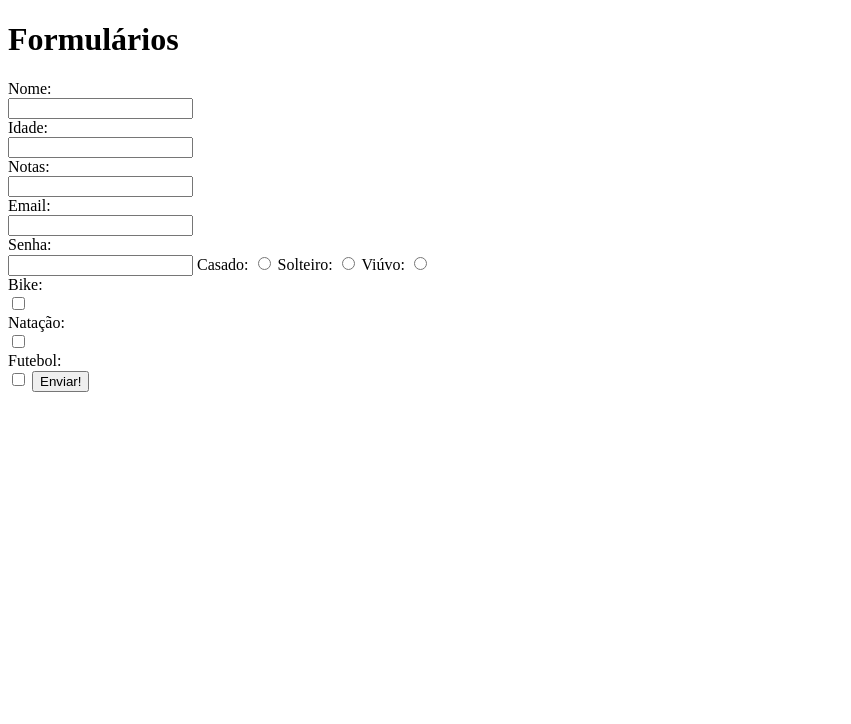
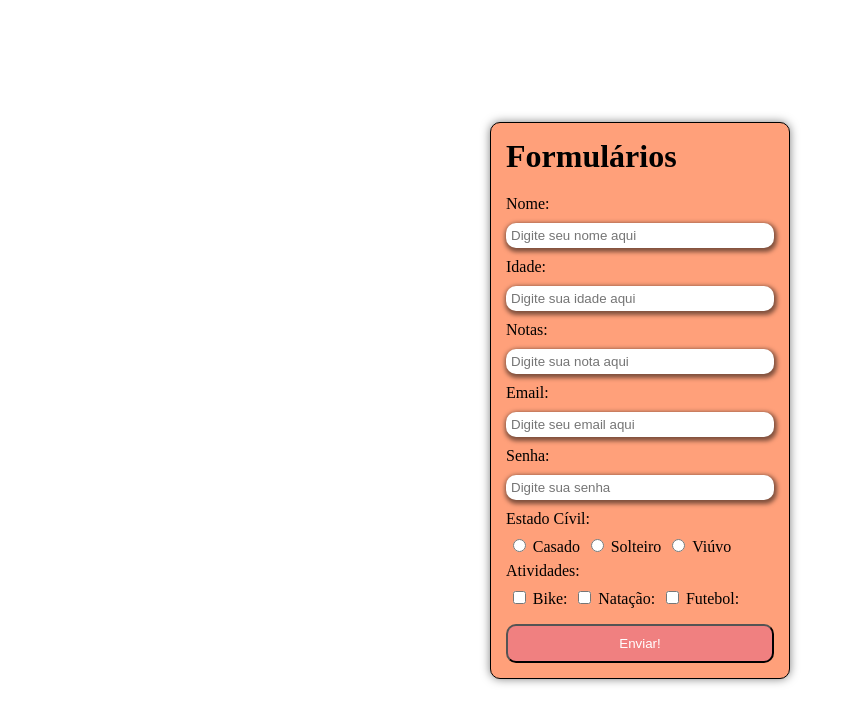
Before and after one commit to GuilhermeCruzzz790/Curso-SENAI-JS, a plain HTML site: page JS/ex017.html in a window 1280 px wide. Shown: the whole page, without its empty margins (0-851 px from the left). Drawn offline with Linux system fonts and the light colour scheme.

```diff
--- a/JS/ex017.html
+++ b/JS/ex017.html
@@ -5,58 +5,131 @@
     <meta name="viewport" content="width=device-width, initial-scale=1.0">
     <title>Formulários</title>
     <style>
-        label, #email {
-            display: block;
+        * {
+            margin: 0;
+            padding: 0;
+            box-sizing: border-box;
         }
 
-        .label-radio {
-            display: inline;
+        body {
+            display: flex;
+            justify-content: center;
+            align-items: center;
+            height: 100vh;
         }
+
+        h1 {
+            margin-bottom: 20px;
+        }
+
+        form {
+            background-color: lightsalmon;
+            width: 300px;
+            padding: 15px;
+            border-radius: 10px;
+            border: 1px solid black;
+            box-shadow: 0px 0px 10px rgba(0,0,0,0.5);
+        }
+
+        label {
+            display: block;
+            margin-bottom: 10px;
+        }
+
+        input {
+            width: 100%;
+            margin-bottom: 10px;
+            border-radius: 10px;
+            border: none;
+            padding: 5px;
+            box-shadow: 1px 2px 4px 2px rgba(0,0,0,0.5);
+
+        }
+
+        .radio, .checkbox {
+            width: 10%;
+            box-shadow: none;
+        }
+
+        button {
+            width: 100%;
+            padding: 10px;
+            background-color: lightcoral;
+            color: white;
+            margin-top: 10px;
+            border-radius: 10px;
+            cursor: pointer;
+        }
+
+        button:hover {
+            background-color: rgb(243, 84, 67);
+        }
+
+        input:focus {
+            outline: none;
+            box-shadow: 2px 1px 5px 0px rgb(240, 109, 57);
+        }
+
     </style>
 </head>
+
 <body>
-    <h1>Formulários</h1>
 
-    <form method="post">
+    <form id="form">
+
+        <h1>Formulários</h1>
 
         <label for="nome">Nome:</label>
-        <input type="text" id="nome" required>
+        <input type="text" name="nome" id="nome" placeholder="Digite seu nome aqui">
 
         <label for="idade">Idade:</label>
-        <input type="number" name="idade" id="idade" max="16" required>
+        <input type="number" name="idade" id="idade" min="18" placeholder="Digite sua idade aqui">
 
         <label for="notas">Notas:</label>
-        <input type="number" name="idade" id="notas" min="6" step="0.1" required>
+        <input type="number" name="idade" id="notas" min="6" max="10" step="0.1" placeholder="Digite sua nota aqui">
 
         <label for="email">Email:</label>
-        <input type="email" name="email" id="email" required>
+        <input type="email" name="email" id="email" placeholder="Digite seu email aqui">
 
         <label for="senha">Senha:</label>
-        <input type="password" name="password" id="senha" required>
+        <input type="password" name="password" id="senha" placeholder="Digite sua senha">
 
-        <label for="casado" class="label-radio">Casado:</label>
-        <input type="radio" name="status" id="casado">
+        <label for="">Estado Cívil:</label>
 
-        <label for="solteiro" class="label-radio">Solteiro:</label>
-        <input type="radio" name="status" id="solteiro">
+        <input class="radio" type="radio" name="status" id="casado">Casado
+        <input class="radio" type="radio" name="status" id="solteiro">Solteiro
+        <input class="radio" type="radio" name="status" id="viúvo">Viúvo
 
-        <label for="viúvo" class="label-radio">Viúvo:</label>
-        <input type="radio" name="status" id="viúvo">
+        <label for="">Atividades:</label>
 
-        <label for="bike">Bike:</label>
-        <input type="checkbox" name="bike" id="bike">
+        <input class="checkbox" type="checkbox" name="atividades" id="bike">Bike:
+        <input class="checkbox" type="checkbox" name="atividades" id="natacao">Natação:
+        <input class="checkbox" type="checkbox" name="atividades" id="futebol">Futebol:
 
-        <label for="natacao">Natação:</label>
-        <input type="checkbox" name="bike" id="natacao">
+        <button type="submit" id="botao">Enviar!</button>
 
-        <label for="futebol">Futebol:</label>
-        <input type="checkbox" name="bike" id="futebol">
-
-        <button type="submit">Enviar!</button>
     </form>
 
     <script>
 
+        let form = document.getElementById("form")
+        form.addEventListener("submit", function(event) {
+            event.preventDefault() //preventDefault serve para impedir o comportamento padrão!
+            console.log("O usurário enviou os dados!")
+
+            let nomeUsuario = document.getElementById("nome").value
+            alert(`Olá ${nomeUsuario}, seus dados foram enviados!`)
+        })
+
+        let body = document.querySelector("body")
+        body.addEventListener("keypress", function(event) {
+            if (event.key == "f") {
+                console.log(event)
+                console.log("A tecla F foi pressionada!")
+                body.style.backgroundColor = "green"
+            }
+        })
+
     </script>
 </body>
 </html>
```
Also changed, not shown: JS/desafio27_05/pagConteudo.html (added, +14 -0 lines), JS/desafio27_05/pagLogin.html (added, +114 -0 lines).
